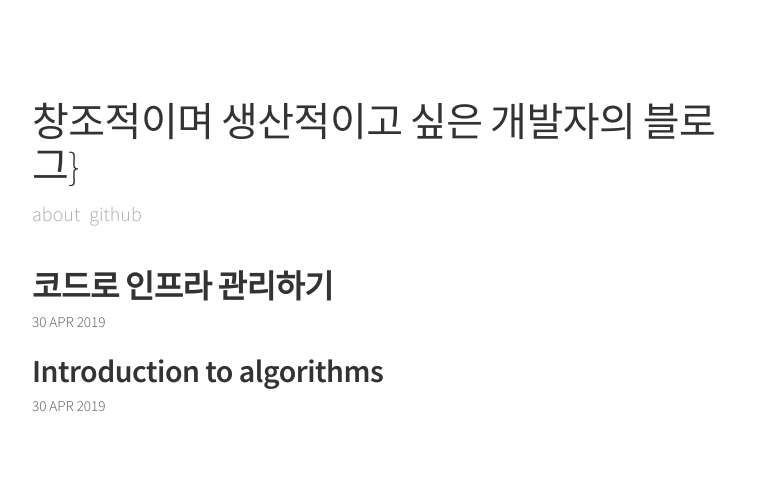
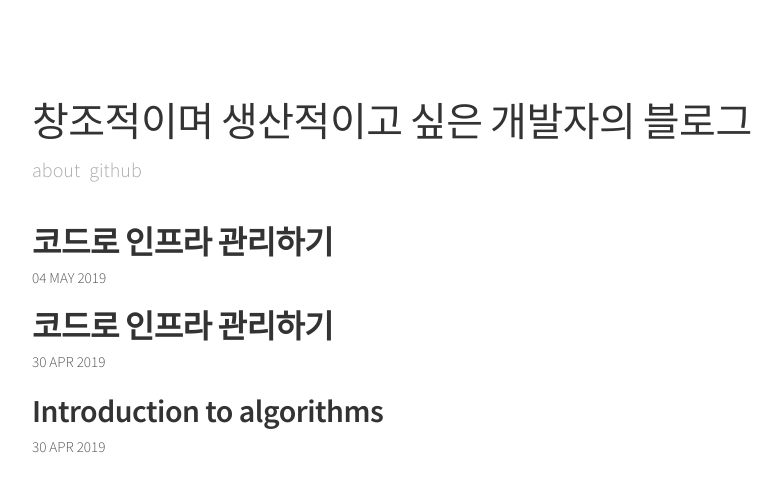
Before and after one commit to koamania/koamania.github.io, a Jekyll site: the page built from index.html, in a window 1280 px wide. Shown: the top 492 px of the page, without its empty margins (248-1030 px from the left). Built offline with Jekyll 4.4.1, drawn with Linux system fonts in a browser that asks for light colours.

Commit message:
rxjava chapter 1

```diff
--- /dev/null
+++ b/_posts/programming/rxjava/2019-05-04-reactive-programming-intro.md
@@ -0,0 +1,5 @@
+---
+layout: default
+title: "코드로 인프라 관리하기"
+tags: devops
+---
--- a/index.html
+++ b/index.html
@@ -3,7 +3,7 @@ layout: default
 ---
 <header class="masthead">
   <h1 class="masthead-title">
-    <a href="{{ site.baseurl }}/">{{ site.description }}}</span></a>
+    <a href="{{ site.baseurl }}/">{{ site.description }}</span></a>
   </h1>
   <nav class="masthead-nav">
     {% for nav in site.nav %}
```
